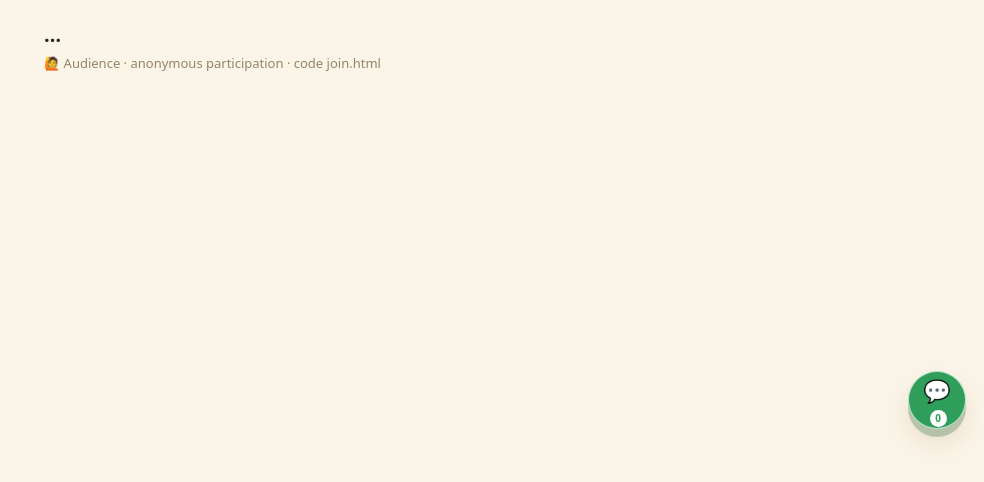
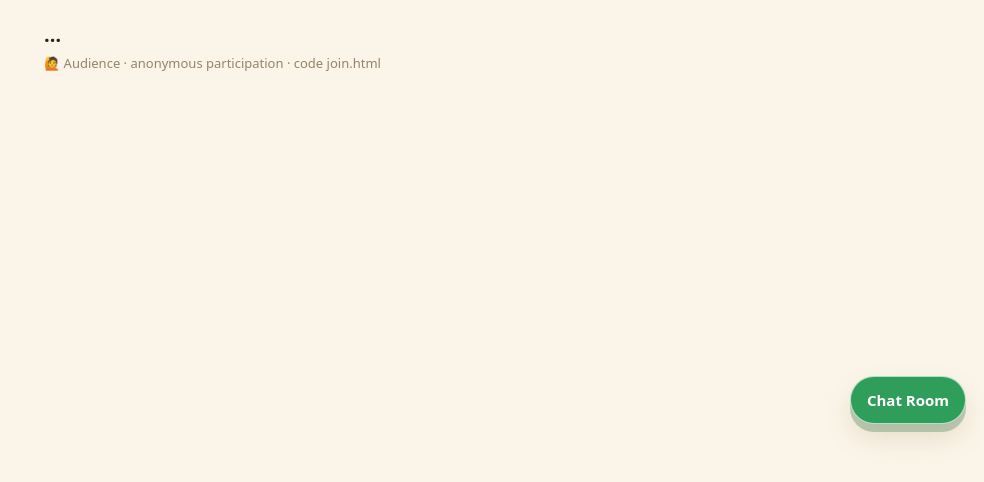
Before and after one commit to bookseal/qr-poll-with-your-audience, a website: page public/join.html in a window 1280 px wide. Shown: the whole page, without its empty margins (296-1280 px from the left). Drawn offline with Linux system fonts and the light colour scheme; files whose address does not match are found by name.

Commit message:
style: label audience chat button

```diff
--- a/public/join.html
+++ b/public/join.html
@@ -16,7 +16,7 @@
     <div id="pollbox"></div>
     <ul id="feed"></ul>
   </div>
-  <a id="chatToggle" class="chat-toggle" aria-label="Open Chat Room">💬 <b id="chatBadge">0</b></a>
+  <a id="chatToggle" class="chat-toggle" aria-label="Open Chat Room">Chat Room</a>
   <aside id="chatPanel" class="chat-panel" hidden aria-label="Chat Room">
     <div class="chat-head"><div><strong>Chat Room</strong><small>Open conversation</small></div><a id="chatClose" class="chat-close" aria-label="Back to polls" href="#">×</a></div>
     <ul id="chatFeed" class="chat-feed"></ul>
@@ -41,7 +41,6 @@
     const chatPanel = document.getElementById("chatPanel");
     const chatToggle = document.getElementById("chatToggle");
     const chatFeed = document.getElementById("chatFeed");
-    const chatBadge = document.getElementById("chatBadge");
     const chatReadKey = `qr-chat:chat-read:${code}`;
     const markChatRead = () => localStorage.setItem(chatReadKey, String(Date.now()));
     document.body.classList.toggle("chat-page", chatMode);
@@ -65,7 +64,7 @@
     function renderChat() {
       const list = [...msgs.values()].filter((m) => (m.pollId || "qa") === "qa");
       chatFeed.replaceChildren(...list.map((m) => buildLi(code, m)));
-      if (chatOpen) { unreadChat = 0; chatBadge.textContent = "0"; chatBadge.hidden = false; chatToggle.classList.remove("has-unread"); }
+      if (chatOpen) { unreadChat = 0; chatToggle.classList.remove("has-unread"); }
     }
 
     function setChat(open) {
@@ -113,7 +112,7 @@
           if (atBottom) li.scrollIntoView({ behavior: "smooth" });
         }
         const lastRead = Number(localStorage.getItem(chatReadKey) || 0);
-        if ((m.pollId || "qa") === "qa" && !chatOpen && m.ts > lastRead) { unreadChat++; chatBadge.textContent = unreadChat; chatBadge.hidden = false; chatToggle.classList.add("has-unread"); }
+        if ((m.pollId || "qa") === "qa" && !chatOpen && m.ts > lastRead) { unreadChat++; chatToggle.classList.add("has-unread"); }
         renderChat();
       },
       onReact: ({ id, reactions }) => { setCount(feed, id, reactions); setCount(chatFeed, id, reactions); },
--- a/public/style.css
+++ b/public/style.css
@@ -77,14 +77,12 @@ header .code { color: var(--muted); font-size: 13px; }
 .mini.play { flex: none; color: var(--accent); font-size: 13px; padding: 5px 7px; }
 .chat-toggle {
   position: fixed; top: 50%; right: 18px; z-index: 20;
-  display: grid; place-items: center; width: 58px; height: 58px; padding: 0;
-  border: 1px solid rgba(255, 255, 255, .65); border-radius: 50%; background: #2f9e5b; color: #fff;
+  display: grid; place-items: center; width: 116px; height: 48px; padding: 0;
+  border: 1px solid rgba(255, 255, 255, .65); border-radius: 999px; background: #2f9e5b; color: #fff;
   box-shadow: 0 8px 0 rgba(35, 104, 60, .28), 0 14px 28px var(--shadow);
-  transform: translateY(-50%); font-weight: 800; font-size: 22px; text-decoration: none; cursor: pointer;
+  transform: translateY(-50%); font-weight: 800; font-size: 15px; text-decoration: none; cursor: pointer;
 }
-.chat-toggle b { display: inline-grid; place-items: center; min-width: 17px; height: 17px; margin-left: 2px; padding: 0 4px; border-radius: 999px; background: #fff; color: #2f9e5b; font-size: 10px; vertical-align: top; }
 .chat-toggle.has-unread { background: var(--accent); animation: unread-blink 1s ease-in-out infinite; }
-.chat-toggle.has-unread b { color: var(--accent); }
 @keyframes unread-blink { 0%, 100% { opacity: 1; } 50% { opacity: .38; } }
 .chat-panel {
   position: fixed; top: 18px; right: 18px; z-index: 30; width: min(380px, calc(100vw - 36px));
@@ -261,5 +259,5 @@ button.ghost.small, button.small { font-size: 13px; padding: 8px 12px; }
   .admin-sidebar { left: 6px; top: 6px; bottom: 6px; width: 144px; padding: 8px; }
   .admin-tab { padding: 8px 10px; }
 }
-@media (max-width: 620px) { .chat-toggle { top: 50%; right: 12px; width: 52px; height: 52px; } .chat-toggle b { position: absolute; top: -4px; right: -4px; } .chat-panel { top: 12px; right: 12px; width: calc(100vw - 24px); max-height: calc(100dvh - 24px); } }
+@media (max-width: 620px) { .chat-toggle { top: 50%; right: 12px; width: 108px; height: 44px; } .chat-panel { top: 12px; right: 12px; width: calc(100vw - 24px); max-height: calc(100dvh - 24px); } }
 @media (prefers-reduced-motion: reduce) { *, *::before, *::after { animation-duration: .01ms !important; animation-iteration-count: 1 !important; transition-duration: .01ms !important; scroll-behavior: auto !important; } }
```
